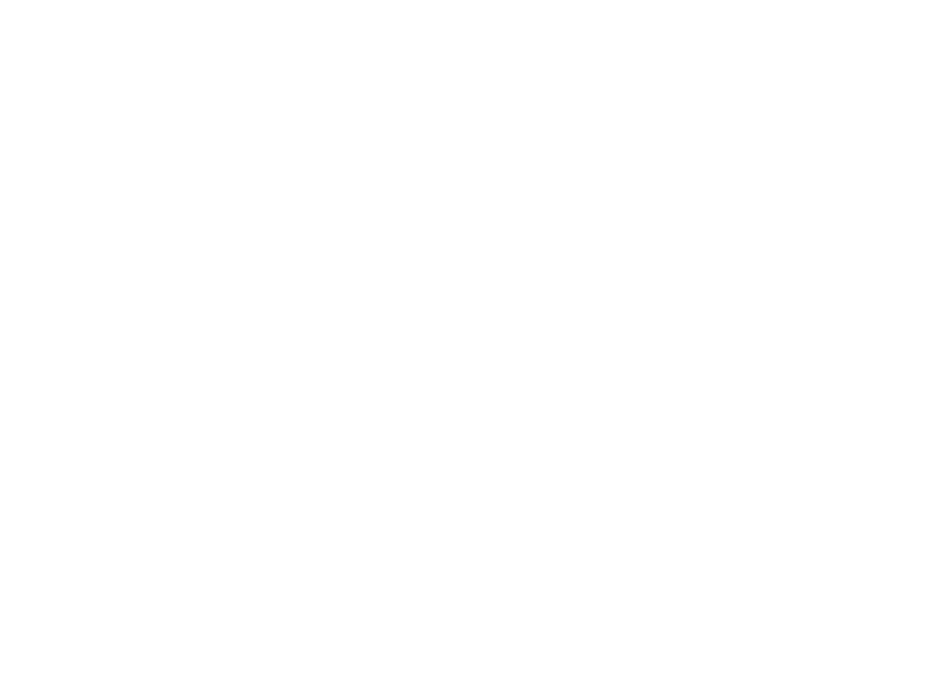
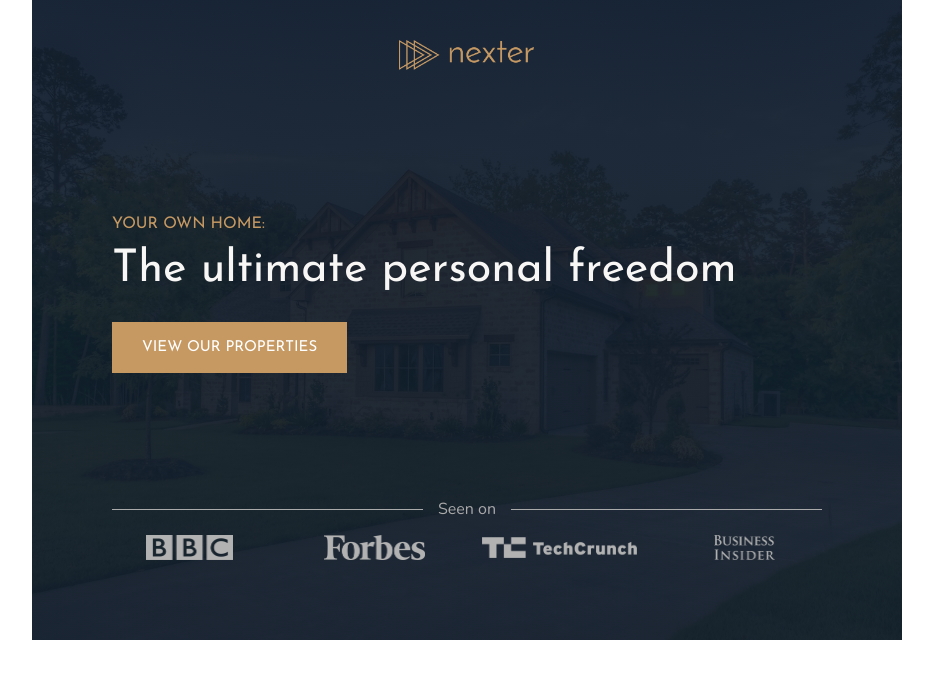
Before and after one commit to IvanConsalter/Build_Website_14, a plain HTML site: page index.html in a window 1280 px wide. Shown: the whole page, without its empty margins (48-981 px from the left). Drawn offline with nearby package versions, Linux system fonts and the light colour scheme.

Commit message:
added header section

```diff
--- a/index.html
+++ b/index.html
@@ -13,5 +13,18 @@
     </head>
     <body class="container">
 
+        <header class="header">
+            <img src="img/logo.png" alt="Nexter logo" class="header__logo">
+            <h3 class="heading-3">Your own home:</h3>
+            <h1 class="heading-1">The ultimate personal freedom</h1>
+            <button class="btn header__btn">View our properties</button>
+            <div class="header__seenon-text">Seen on</div>
+            <div class="header__seenon-logos">
+                <img src="img/logo-bbc.png" alt="Seen on logo 1">
+                <img src="img/logo-forbes.png" alt="Seen on logo 2">
+                <img src="img/logo-techcrunch.png" alt="Seen on logo 3">
+                <img src="img/logo-bi.png" alt="Seen on logo 4">
+            </div>
+        </header>
     </body>
 </html>
--- a/sass/_base.scss
+++ b/sass/_base.scss
@@ -16,3 +16,10 @@ body {
     color: $color-grey-dark-2;
     font-weight: 300;
 }
+
+.container {
+    display: grid;
+    grid-template-rows: 80vh min-content 40vw repeat(3, min-content);
+    grid-template-columns: [sidebar-start] 8rem [sidebar-end full-start] minmax(6rem, 1fr) [center-start] repeat(8, [col-start] minmax(min-content, 14rem) [col-end]) [center-end] minmax(6rem, 1fr) [full-end];
+
+}
--- /dev/null
+++ b/sass/_header.scss
@@ -0,0 +1,56 @@
+.header {
+    background-color: $color-grey-dark-1;
+    grid-column: full-start / col-end 6;
+    background: linear-gradient(rgba(16, 29, 44, 0.93), rgba(16, 29, 44, 0.93)), url(../img/hero.jpeg);
+    background-size: cover;
+    background-position: center;
+    padding: 8rem;
+    padding-top: 4rem;
+    display: grid;
+    grid-template-rows: 1fr min-content minmax(6rem, min-content) 1fr;
+    grid-template-columns: minmax(min-content, max-content);
+    grid-row-gap: 1.5rem;
+    justify-content: center;
+
+    &__logo {
+        height: 3rem;
+        justify-self: center;
+    }
+
+    &__btn {
+        align-self: start;
+        justify-self: start;
+    }
+
+    &__seenon-text {
+        display: grid;
+        grid-template-columns: 1fr max-content 1fr;
+        grid-column-gap: 1.5rem;
+        align-items: center;
+
+        font-size: 1.6rem;
+        color: $color-grey-light-2;
+
+        &::before,
+        &::after {
+            content: "";
+            height: 1px;
+            display: block;
+            background-color: currentColor;
+        }
+    }
+
+    &__seenon-logos {
+        display: grid;
+        grid-template-columns: repeat(4, 1fr);
+        grid-column-gap: 3rem;
+        justify-items: center;
+        align-items: center;
+
+        img {
+            max-height: 2.5rem;
+            max-width: 100%;
+            filter: brightness(70%);
+        }
+    }
+}
--- /dev/null
+++ b/sass/_typography.scss
@@ -0,0 +1,35 @@
+%heading {
+    font-family: $font-display;
+    font-weight: 400;
+}
+
+.heading-1 {
+    @extend %heading;
+    font-size: 4.5rem;
+    color: $color-grey-light-1;
+    line-height: 1;
+}
+
+.heading-3 {
+    @extend %heading;
+    font-size: 1.6rem;
+    color: $color-primary;
+    text-transform: uppercase;
+}
+
+.btn {
+    background-color: $color-primary;
+    color: #fff;
+    border: none;
+    border-radius: 0;
+    font-family: $font-display;
+    font-size: 1.5rem;
+    text-transform: uppercase;
+    padding: 1.8rem 3rem;
+    cursor: pointer;
+    transition: all .2s;
+
+    &:hover {
+        background-color: $color-primary-dark;
+    }
+}
--- a/sass/_variables.scss
+++ b/sass/_variables.scss
@@ -10,5 +10,7 @@ $color-grey-light-2: #aaa;
 $color-grey-dark-1: #54483a;
 $color-grey-dark-2: #6d5d4b;
 
+$color-white: #fff;
+
 $font-primary: 'Nunito', sans-serif;
 $font-display: 'Josefin Sans', sans-serif;
--- a/sass/main.scss
+++ b/sass/main.scss
@@ -1,3 +1,5 @@
 
 @import 'variables';
 @import 'base';
+@import 'header';
+@import 'typography';
```
Also changed, not shown: css/main.css.
